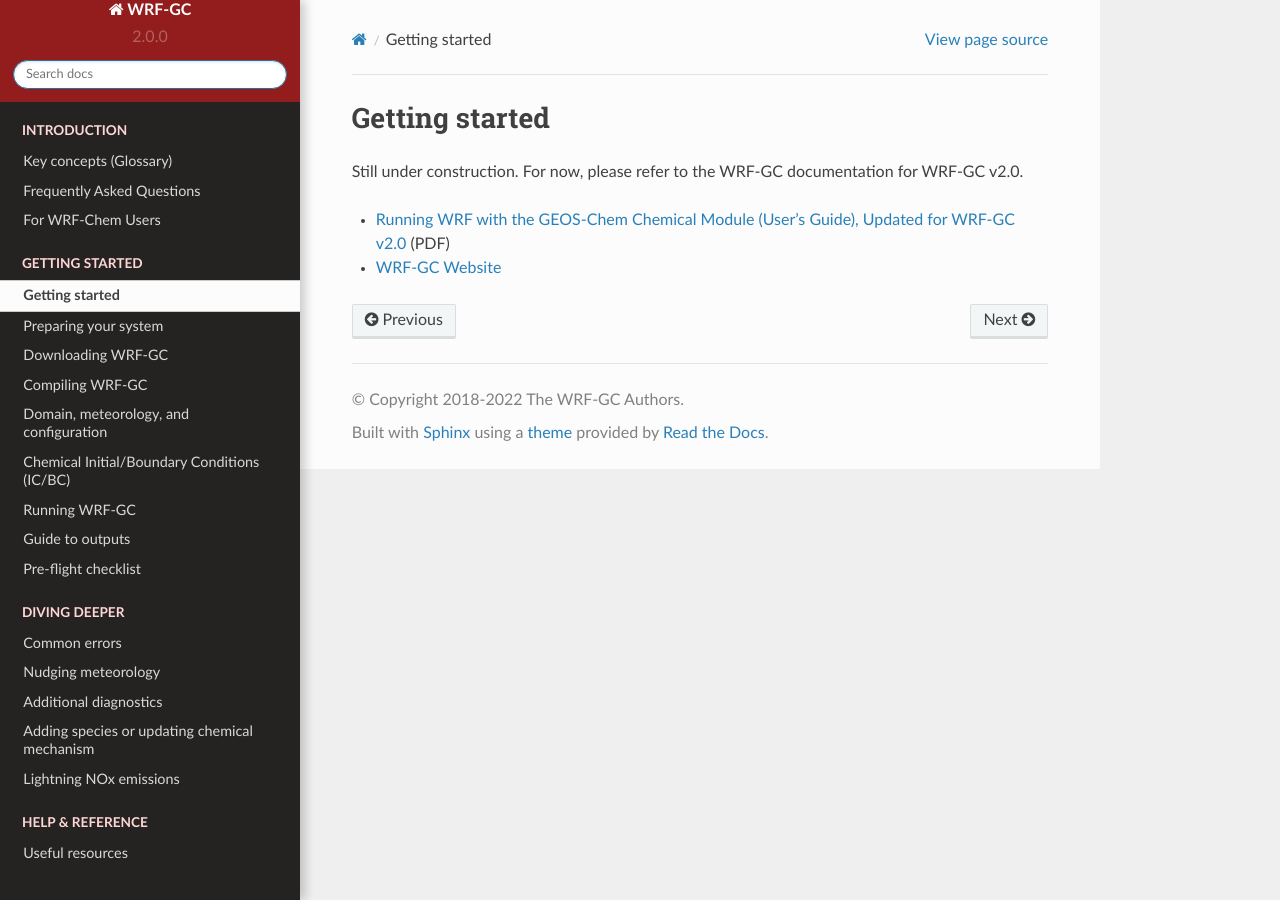
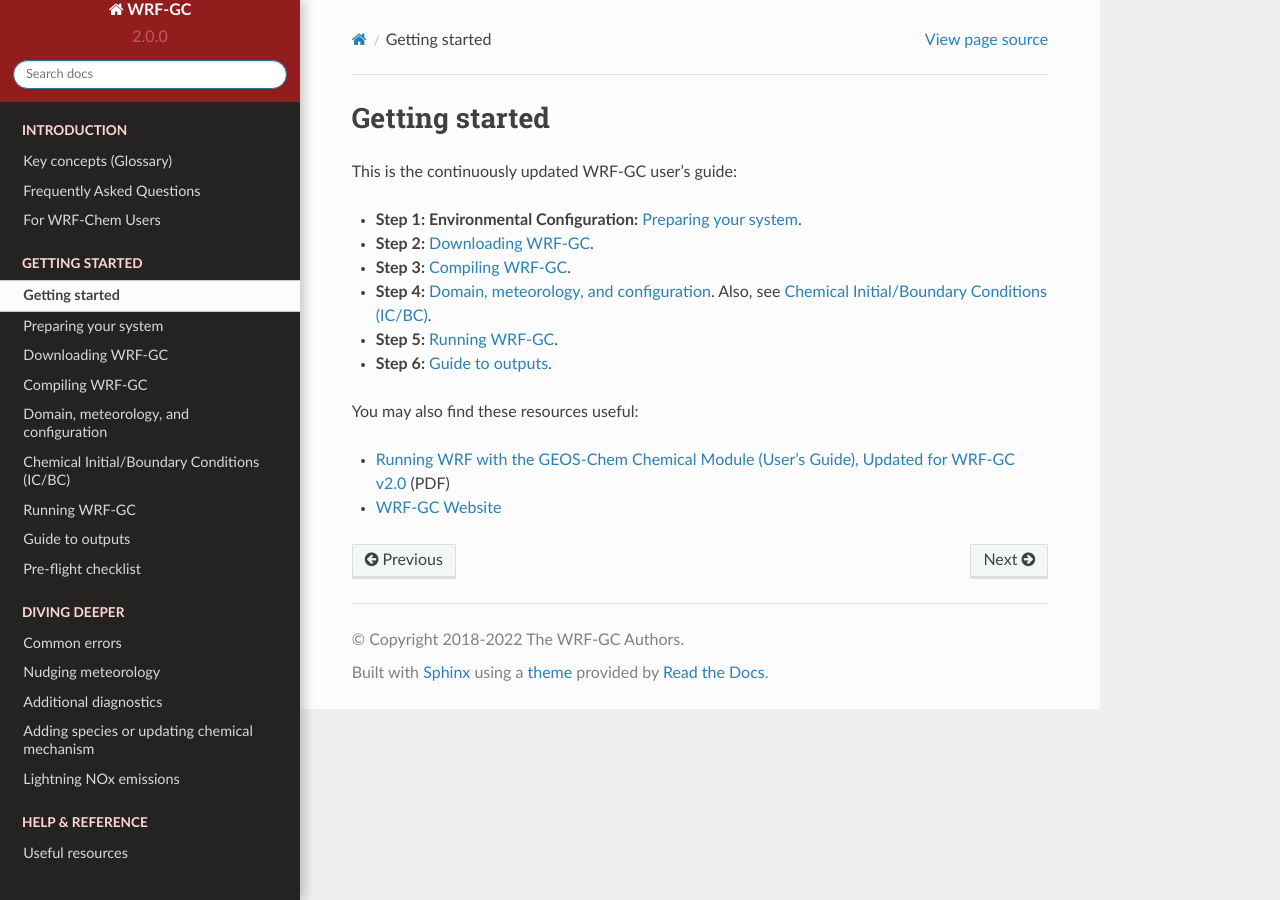
Before and after one commit to WRF-GC/documentation, a Sphinx documentation site: the page built from docs/source/getting-started.rst, in a window 1280 px wide. Built offline with Sphinx 7.4.7 and the Read the Docs theme 2.0.0, drawn with Linux system fonts in a browser that asks for light colours.

Commit message:
Update broken links, getting started page

```diff
--- a/docs/source/getting-started.rst
+++ b/docs/source/getting-started.rst
@@ -1,7 +1,16 @@
 Getting started
 ================
 
-Still under construction. For now, please refer to the WRF-GC documentation for WRF-GC v2.0.
+This is the continuously updated WRF-GC user's guide:
+
+* **Step 1: Environmental Configuration:** :doc:`/guide-1-system-requirements`.
+* **Step 2:** :doc:`/guide-2-downloading`.
+* **Step 3:** :doc:`/guide-3-compiling`.
+* **Step 4:** :doc:`/guide-4-wps-domain-real`. Also, see :doc:`/icbc`.
+* **Step 5:** :doc:`/guide-5-run`.
+* **Step 6:** :doc:`/guide-6-outputs`.
+
+You may also find these resources useful:
 
 * `Running WRF with the GEOS-Chem Chemical Module (User's Guide), Updated for WRF-GC v2.0 <https://fugroup.org/wrf-gc/WRF-GC_Documentation_updated_for_v2_Feb2021.pdf>`_ (PDF)
 * `WRF-GC Website <https://fugroup.org/index.php/WRF-GC>`_
--- a/docs/source/guide-1-system-requirements.rst
+++ b/docs/source/guide-1-system-requirements.rst
@@ -22,7 +22,7 @@
 
 Below are some specific guidance, but if you already know how to set up libraries, point WRF-GC to them in the environment configuration file, editing as necessary.
 
-**See :ref:`Environmental configuration file (for reference)` for all the environmental variables that need to be defined.**
+**For the final environmental configuration file,** see :ref:`Environmental configuration file (for reference)` for all the environmental variables that need to be defined.
 
 
 Running on a cluster
```
